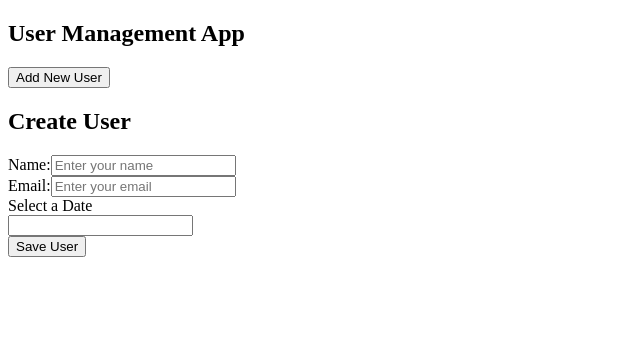
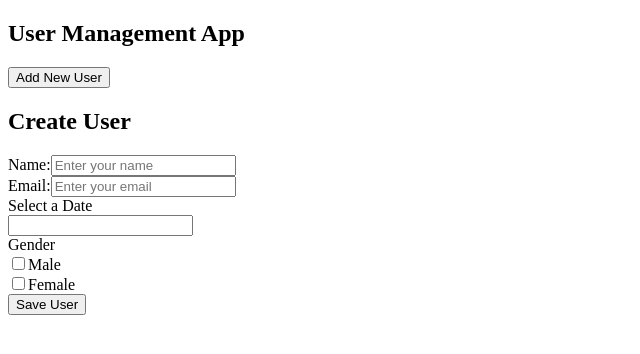
Before and after one commit to manasesmutembei11/react-app, a React (Create React App) app: page / in a window 1280 px wide. Both pictures are taken after a click on the button "Add New User". Shown: the top 354 px of the page, without its empty margins (0-640 px from the left). Built offline with nearby package versions, Linux system fonts and the light colour scheme.

Commit message:
Gender feature

```diff
--- a/package.json
+++ b/package.json
@@ -6,6 +6,7 @@
     "@hookform/resolvers": "^4.0.0",
     "axios": "^1.7.9",
     "cra-template": "1.2.0",
+    "date-fns": "^4.1.0",
     "react": "^19.0.0",
     "react-datepicker": "^8.0.0",
     "react-dom": "^19.0.0",
--- a/src/components/UserForm.jsx
+++ b/src/components/UserForm.jsx
@@ -6,14 +6,15 @@ import DatePicker from 'react-datepicker';
 const userSchema = z.object({
     name: z.string().min(1, 'Name is required'),
     email: z.string().email('Invalid email address'),
-    dateOfBirth: z.date().refine((date) => {
-        return date < new Date();
+    dateOfBirth: z.date().refine((dateOfBirth) => {
+        return dateOfBirth.toLocaleString();
     },
         {
             message: "Date must be in the past",
         }
 
-    )
+    ),
+    gender: z.string()
 });
 
 const UserForm = ({ onSave }) => {
@@ -25,6 +26,7 @@ const UserForm = ({ onSave }) => {
         try {
             const validatedData = userSchema.parse(formData);
             onSave(validatedData);
+            console.log("data", validatedData)
             setFormData({ name: '', email: '', dateOfBirth: null });
             setErrors({});
         } catch (err) {
@@ -61,7 +63,7 @@ const UserForm = ({ onSave }) => {
                             onChange={handleChange}
                             placeholder='Enter your name'
                         />
-                        {errors.name && <p>{errors.name[0]}</p>}
+                        {errors.name && <div className="text-danger">{errors.name[0]}</div>}
                     </div>
                     <div class="col-md-6 mb-2">
                         <label htmlFor='email'>Email:</label>
@@ -74,9 +76,9 @@ const UserForm = ({ onSave }) => {
                             onChange={handleChange}
                             placeholder='Enter your email'
                         />
-                        {errors.email && <p>{errors.email[0]}</p>}
+                        {errors.email && <div className="text-danger">{errors.email[0]}</div>}
                     </div>
-                    <div className="form-group">
+                    <div class="col-md-6 mb-2">
                         <label htmlFor="dateOfBirth">Select a Date</label>
                         <DatePicker
                             name='dateOfBirth'
@@ -84,9 +86,44 @@ const UserForm = ({ onSave }) => {
                             onChange={handleDateChange}
                             className="form-control"
                             id="dateOfBirth"
-                            dateFormat="yyyy-MM-dd"
+                            dateFormat="dd-MM-yyyy"
+                            placeholder="Please select date of birth"
                         />
                         {errors.dateOfBirth && <div className="text-danger">{errors.dateOfBirth}</div>}
+                    </div>
+                    <div class="col-md-6 mb-2">
+                        <div className="form-group">
+                            <label>Gender</label>
+                            <div className="form-check">
+                                <input
+                                    className="form-check-input"
+                                    type="checkbox"
+                                    id="male"
+                                    name="gender"
+                                    value="male"
+                                    checked={formData.gender === 'male'}
+                                    onChange={handleChange}
+                                />
+                                <label className="form-check-label" htmlFor="male">
+                                    Male
+                                </label>
+                            </div>
+                            <div className="form-check">
+                                <input
+                                    className="form-check-input"
+                                    type="checkbox"
+                                    id="female"
+                                    name="gender"
+                                    value="female"
+                                    checked={formData.gender === 'female'}
+                                    onChange={handleChange}
+                                />
+                                <label className="form-check-label" htmlFor="female">
+                                    Female
+                                </label>
+                            </div>
+
+                        </div>
                     </div>
 
                     <button class="btn btn-info" type="submit">Save User</button>
--- a/src/components/UserList.jsx
+++ b/src/components/UserList.jsx
@@ -1,5 +1,6 @@
 // src/components/UserList.jsx
 import React from 'react';
+import { format } from 'date-fns';
 
 const UserList = ({ users }) => {
     return (
@@ -12,16 +13,18 @@ const UserList = ({ users }) => {
                             <th>ID</th>
                             <th>Name</th>
                             <th>Email</th>
-                            <th>Age</th>
+                            <th>Date of birth</th>
+                            <th>Gender</th>
                         </tr>
                     </thead>
                     <tbody>
-                        {users.map((user) => (
-                            <tr key={user.id}>
+                        {users.map((user, index) => (
+                            <tr key={index}>
                                 <td>{user.id}</td>
                                 <td>{user.name}</td>
                                 <td>{user.email}</td>
-                                <td>{user.age}</td>
+                                <td>{format(user.dateOfBirth.toISOString(), 'dd-MM-yyyy')}</td>
+                                <td>{user.gender}</td>
                             </tr>
                         ))}
                     </tbody>
```
Also changed, not shown: 3 other files (tests, documents, lock files or other folders).
